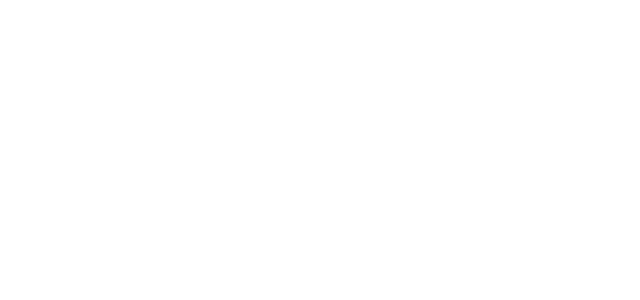
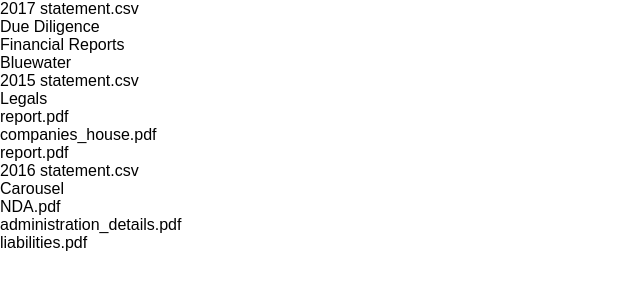
Before and after one commit to maxprais/fileTree, a React (Create React App) app: page / in a window 1280 px wide. Shown: the top 300 px of the page, without its empty margins (0-640 px from the left). Built offline with nearby package versions, Linux system fonts and the light colour scheme.

Commit message:
set up actions -> reducer for all files

```diff
--- a/src/actions/filesData/filesData.js
+++ b/src/actions/filesData/filesData.js
@@ -1,7 +1,8 @@
 import store from '../../store/index';
 import { FILES_ACTION_TYPES } from './actionTypes';
 import { FILES } from '../../consts/files';
+import { map } from 'lodash';
 
 export const getAllFiles = () => {
-  store.dispatch(({ type: FILES_ACTION_TYPES.GET_ALL_FILES, payload: FILES }));
+  store.dispatch({ type: FILES_ACTION_TYPES.GET_ALL_FILES, payload: FILES });
 };
--- a/src/containers/MasterPage/index.js
+++ b/src/containers/MasterPage/index.js
@@ -1,6 +1,7 @@
 import React from "react";
 import { connect } from "react-redux";
 import { getAllFiles } from '../../actions/filesData/filesData';
+import _ from 'lodash';
 
 const mapDispatchToProps = () => ({
   getAllFiles: () => getAllFiles(),
@@ -20,9 +21,14 @@ class MasterPageElm extends React.Component {
     this.props.getAllFiles();
   }
 
+  componentDidMount() {
+    console.log(this.props.files);
+  }
+
   render() {
     return (
-      <div />
+      <div>{this.props.files.map((file, index) =>
+        <div key={index}>{file.title}</div>)}</div>
     )
   }
 }
--- a/src/reducers/filesData/index.js
+++ b/src/reducers/filesData/index.js
@@ -1,13 +1,14 @@
 import { FILES_ACTION_TYPES } from '../../actions/filesData/actionTypes';
+import _ from 'lodash';
 
 const initialState = {
-  files: {}
+  files: []
 };
 export const FilesReducer = (state = initialState, action) => {
   switch (action.type) {
     case FILES_ACTION_TYPES.GET_ALL_FILES:
-      console.log(action.payload);
-      return { ...state, files: action.payload };
+      console.log(_.map(action.payload));
+      return { ...state, files: _.map(action.payload) };
     default:
       return state;
   }
```
